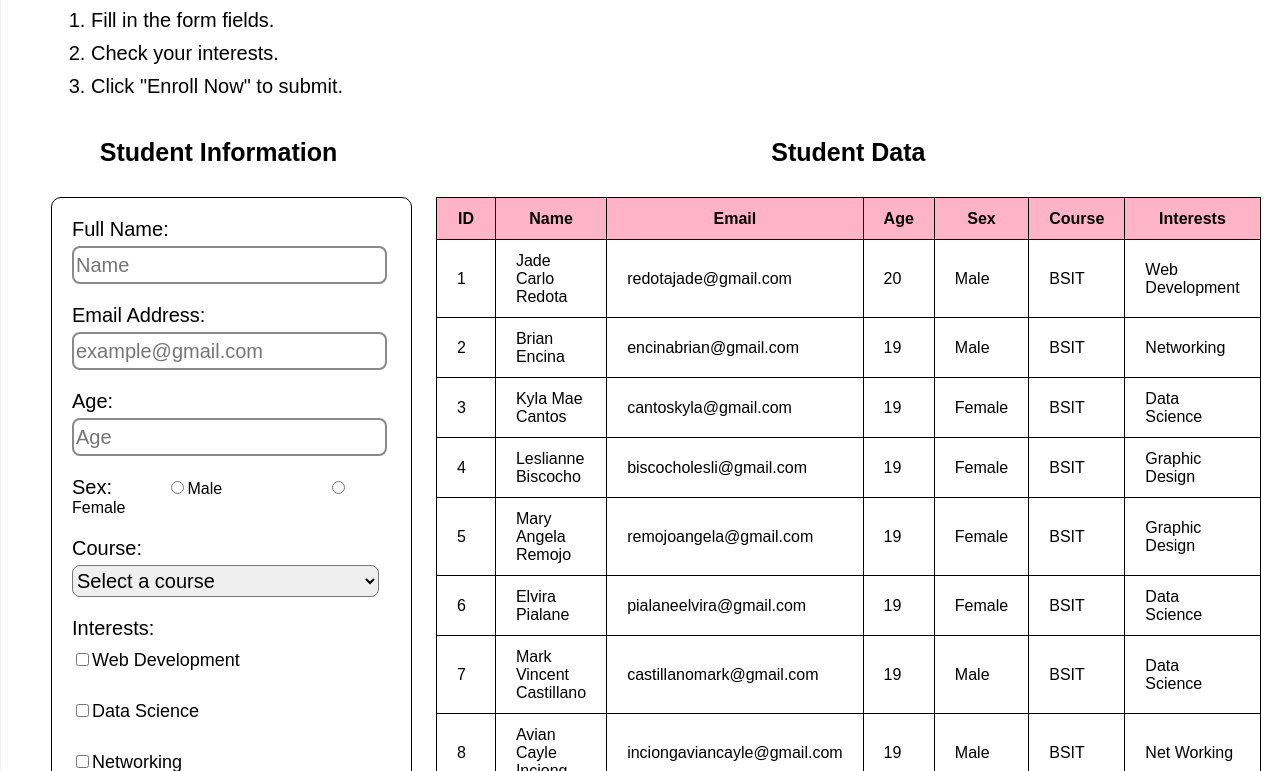
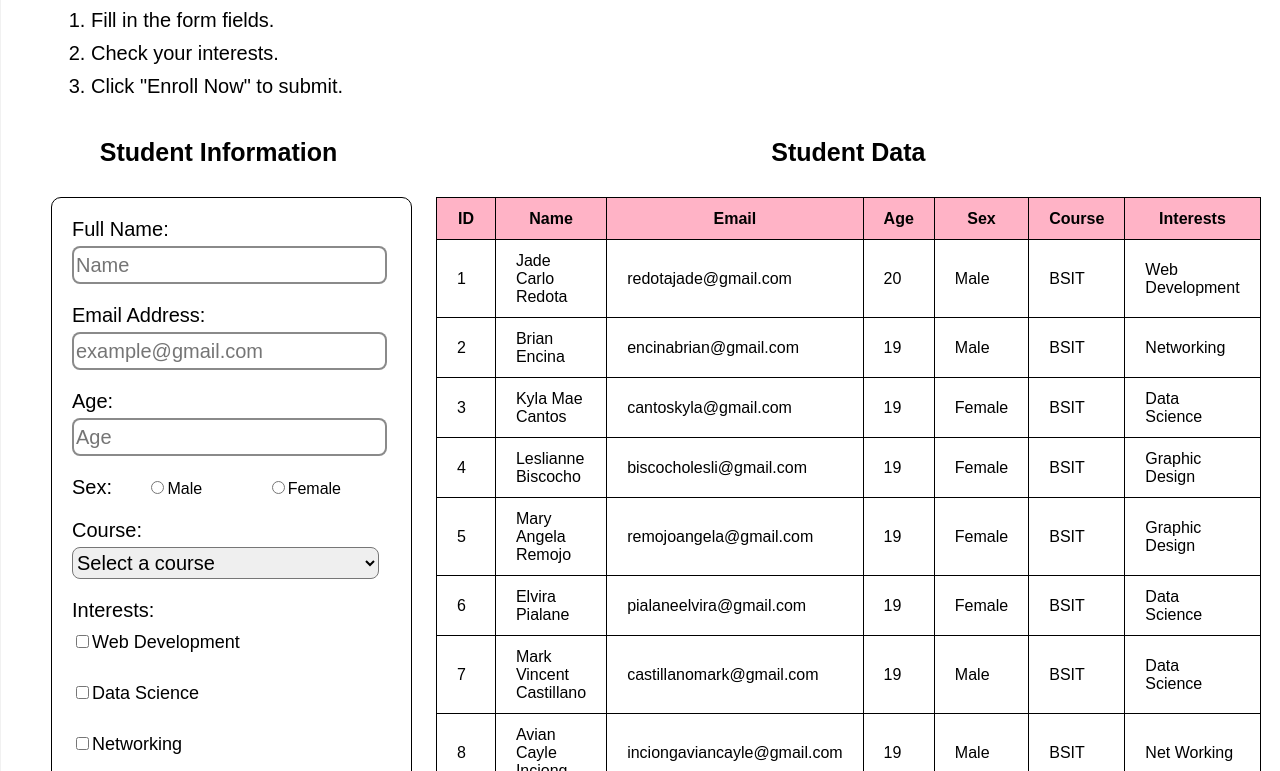
Before and after one commit to ceorles/enrollment_form.github.io, a plain HTML site: page index.html in a window 1280 px wide. Shown: the part 329-1100 px from the top of the page. Drawn offline with Linux system fonts and the light colour scheme.

Commit message:
style.css

```diff
--- a/style.css
+++ b/style.css
@@ -109,7 +109,7 @@ h4 {
 }
 
 .enrollment .container .info-data .student-info .gender .radio{
-    margin: 0 50px 20px 50px;
+    margin: 0 30px 20px 30px;
     width: 100%;
 }
 
```
